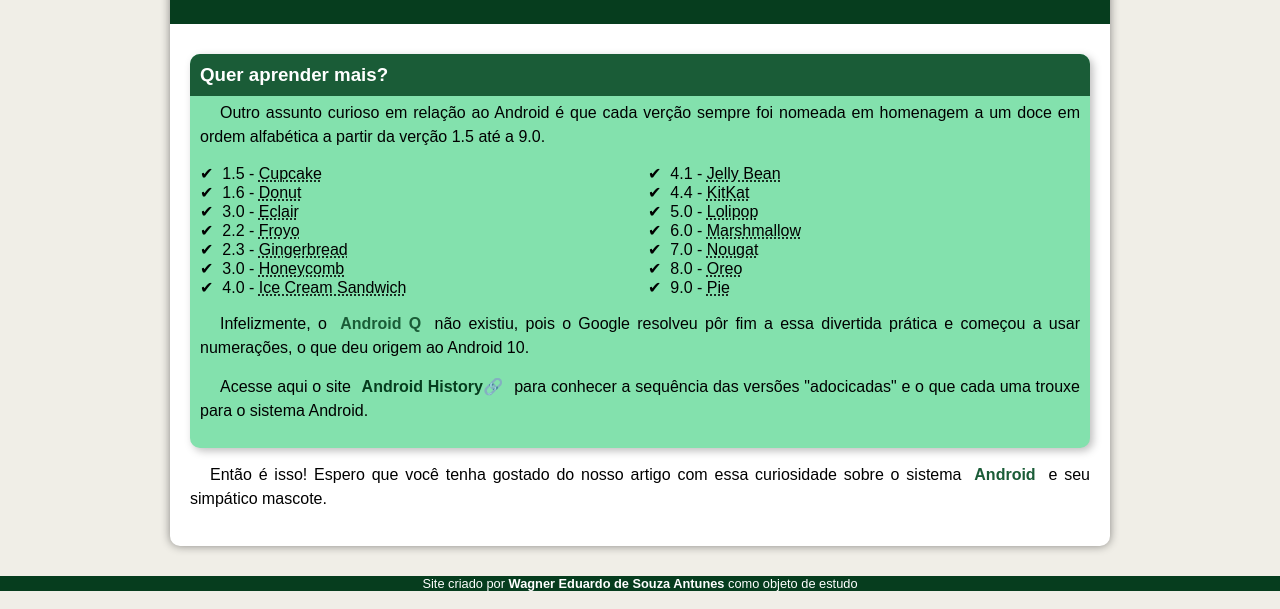
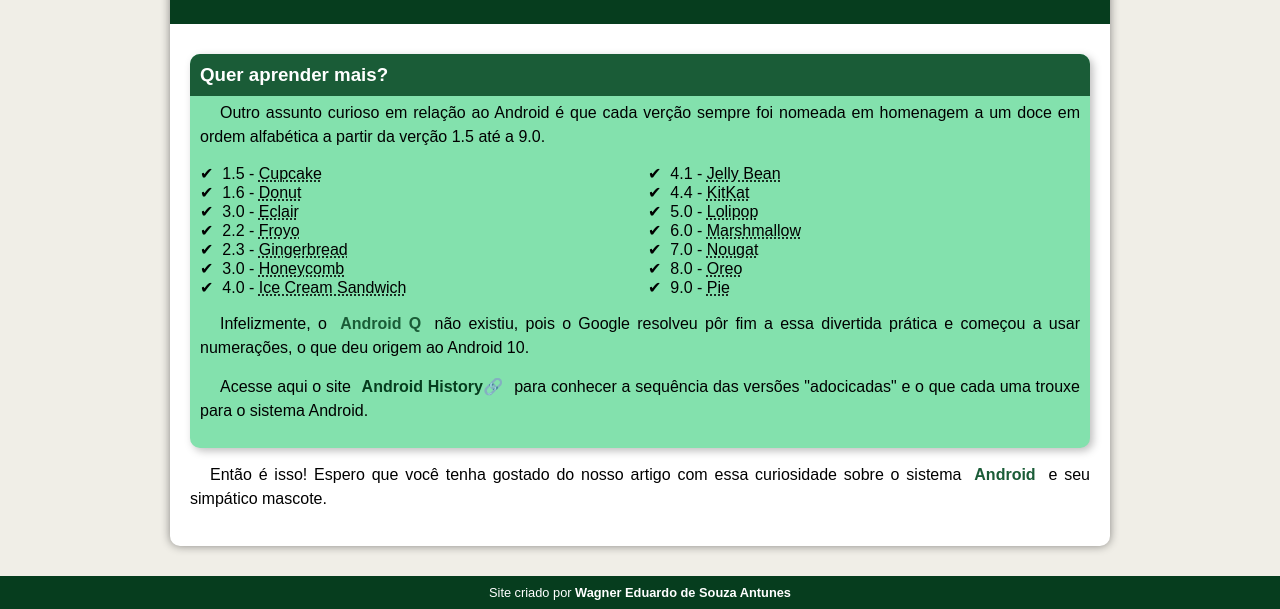
Before and after one commit to Weantunes/Projeto-Android, a plain HTML site: page Projeto Android/index.html in a window 1280 px wide. Shown: the part 2212-2821 px from the top of the page. Drawn offline with Linux system fonts and the light colour scheme.

Commit message:
Footer
Tirei a a citação da criação do projeto

```diff
--- a/Projeto Android/CSS/style.css
+++ b/Projeto Android/CSS/style.css
@@ -196,6 +196,7 @@ footer{
     color: white;
     text-align: center;
     font-size: 0.8em;
+    padding: 9px;
 }
 
 footer a{
@@ -206,5 +207,5 @@ footer a{
 
 footer a:hover{
     text-decoration: underline;
-    color: var(--cor1)
+    color: var(--cor1);
 }
--- a/Projeto Android/Android.html
+++ b/Projeto Android/index.html
@@ -97,7 +97,7 @@
         </article>
     </main>
         <footer>
-            <p>Site criado por <a href="https://wagnereduardo.com.br/" target="_blank">Wagner Eduardo de Souza Antunes</a> como objeto de estudo</p>
+            <p>Site criado por <a href="https://wagnereduardo.com.br/" target="_blank">Wagner Eduardo de Souza Antunes</a></p>
         </footer>
 
     </body>
```
